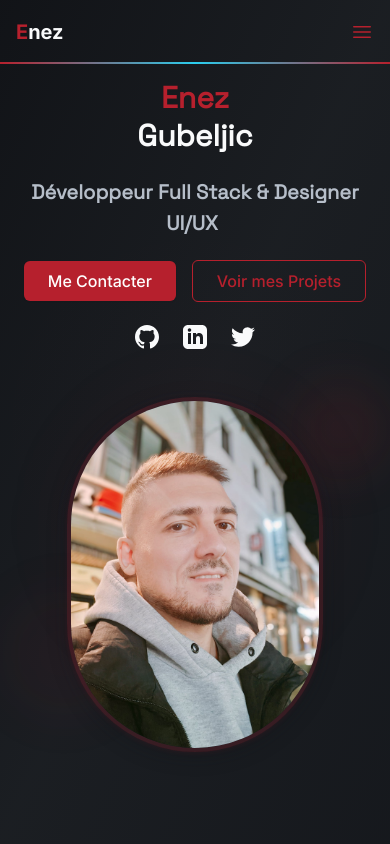
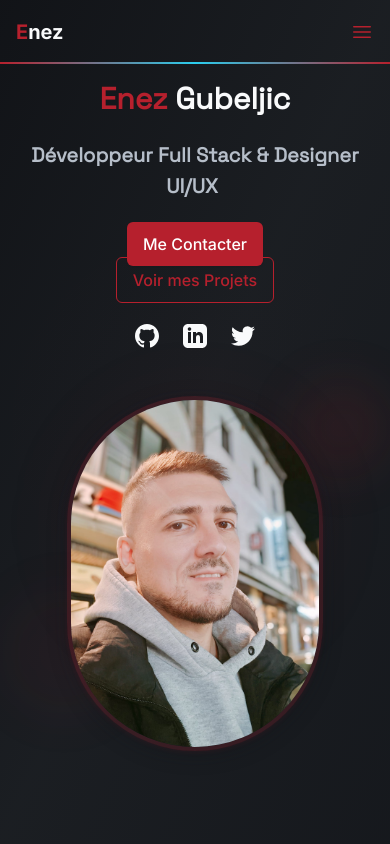
Before and after one commit to EEnez/portfolio, a Next.js app: page / in a window 390 px wide. Shown: the top 844 px of the page. Built offline with nearby package versions, Linux system fonts and the light colour scheme.

Commit message:
name and hero section padding

```diff
--- a/src/app/globals.css
+++ b/src/app/globals.css
@@ -141,15 +141,15 @@
   }
 
   .btn-primary {
-    @apply px-6 py-2.5 bg-interactive-primary text-white rounded-md font-medium transition-all-smooth
+    @apply px-4 sm:px-6 py-3 sm:py-2.5 bg-interactive-primary text-white rounded-md font-medium transition-all-smooth
     hover:bg-interactive-hover focus:outline-none focus:ring-2 focus:ring-interactive-primary focus:ring-offset-2
-    active:bg-interactive-active shadow-sm hover:shadow-lg hover:-translate-y-0.5;
+    active:bg-interactive-active shadow-sm hover:shadow-lg hover:-translate-y-0.5 text-center;
   }
 
   .btn-outline {
-    @apply px-6 py-2.5 border border-interactive-primary text-interactive-primary rounded-md font-medium transition-all duration-300
+    @apply px-4 sm:px-6 py-3 sm:py-2.5 border border-interactive-primary text-interactive-primary rounded-md font-medium transition-all duration-300
     hover:bg-interactive-primary/10 focus:outline-none focus:ring-2 focus:ring-interactive-primary focus:ring-offset-2
-    active:bg-interactive-primary/20 hover:border-interactive-hover;
+    active:bg-interactive-primary/20 hover:border-interactive-hover text-center;
   }
 
   .btn-ghost {
--- a/src/components/Hero.tsx
+++ b/src/components/Hero.tsx
@@ -29,8 +29,7 @@ export default function Hero() {
               animate={{ opacity: 1, y: 0 }}
               transition={{ duration: 0.6, delay: 0.2 }}
             >
-              <span className="text-interactive-primary block sm:inline">Enez</span>{" "}
-              <span className="block sm:inline">Gubeljic</span>
+              <span className="text-interactive-primary">Enez</span> Gubeljic
             </motion.h1>
 
             <motion.h2
@@ -47,15 +46,15 @@ export default function Hero() {
             </motion.h2>
 
             <motion.div
-              className="flex flex-wrap gap-4 justify-center lg:justify-start"
+              className="flex flex-col sm:flex-row gap-3 sm:gap-4 justify-center lg:justify-start"
               initial={{ opacity: 0, y: 20 }}
               animate={{ opacity: 1, y: 0 }}
               transition={{ duration: 0.6, delay: 0.5 }}
             >
-              <MagneticButton as="a" href="#contact" className="btn-primary" intensity={0.4}>
+              <MagneticButton as="a" href="#contact" className="btn-primary w-full sm:w-auto" intensity={0.4}>
                 Me Contacter
               </MagneticButton>
-              <MagneticButton as="a" href="#projects" className="btn-outline" intensity={0.3}>
+              <MagneticButton as="a" href="#projects" className="btn-outline w-full sm:w-auto" intensity={0.3}>
                 Voir mes Projets
               </MagneticButton>
             </motion.div>
--- a/src/components/MagneticButton.tsx
+++ b/src/components/MagneticButton.tsx
@@ -10,7 +10,7 @@ interface MagneticButtonProps {
   as?: 'button' | 'a';
   href?: string;
   onClick?: () => void;
-  [key: string]: any;
+  [key: string]: unknown;
 }
 
 export default function MagneticButton({
@@ -55,7 +55,7 @@ export default function MagneticButton({
 
   return (
     <motion.div
-      ref={ref as any}
+      ref={ref as React.RefObject<HTMLDivElement>}
       className="inline-block cursor-pointer"
       style={{ x, y, rotateX, rotateY }}
       onMouseMove={handleMouseMove}
```
